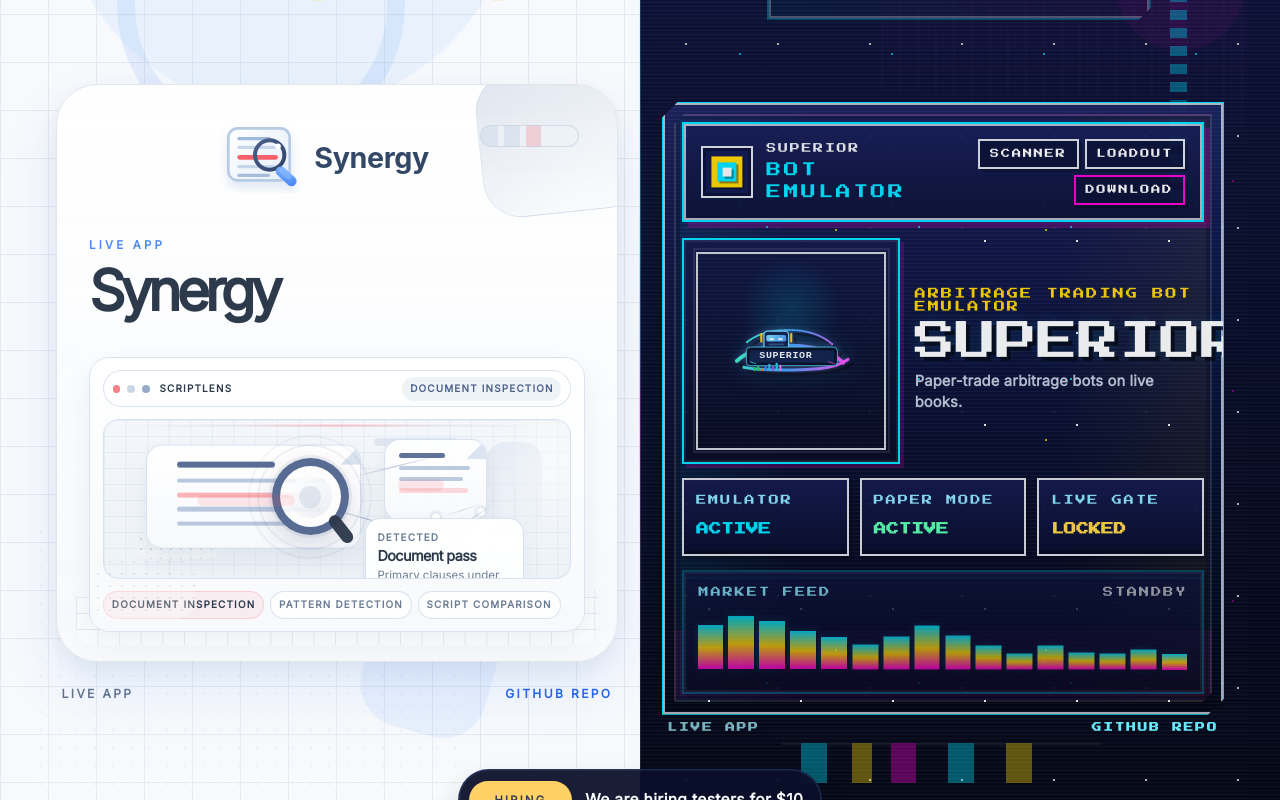
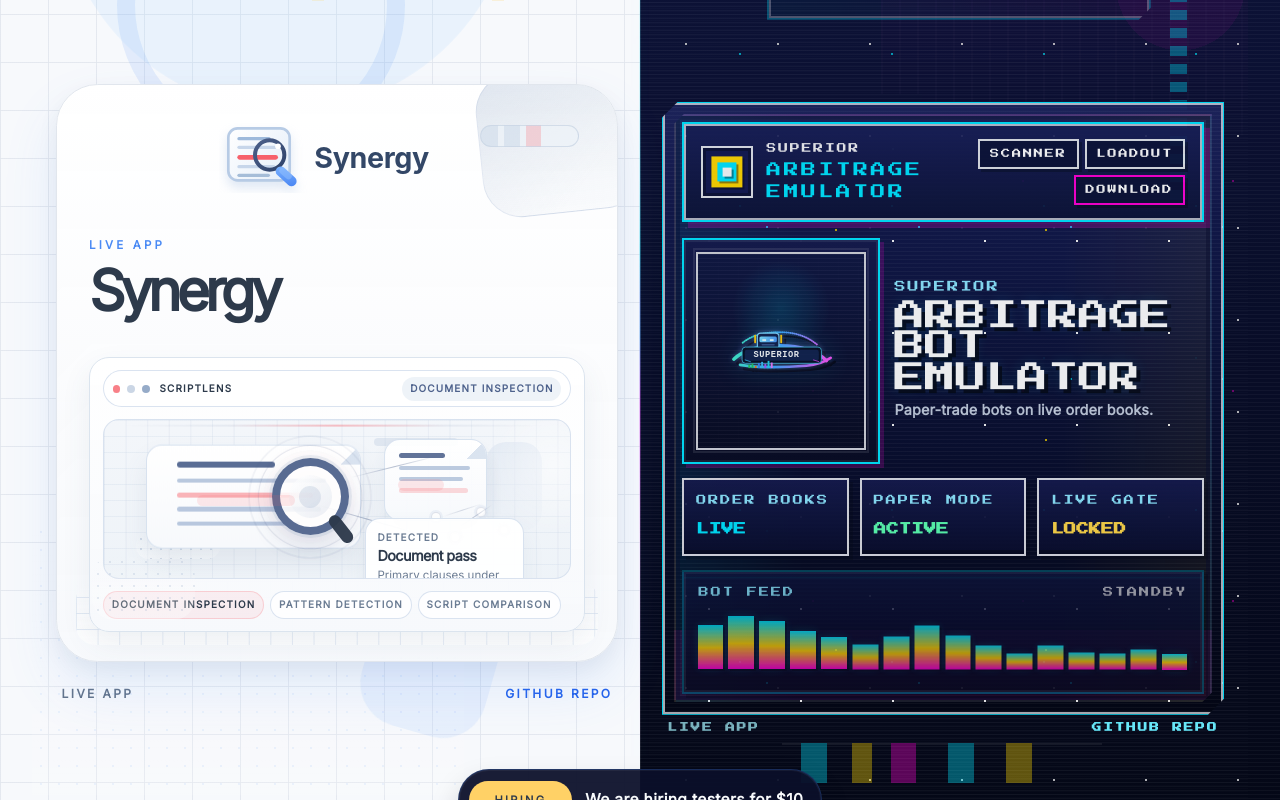
Before and after one commit to Zwin-ux/website, a Next.js app: page / in a window 1280 px wide. Shown: the part 450-1250 px from the top of the page. Built offline with nearby package versions, Linux system fonts and the light colour scheme.

Commit message:
Strengthen Superior product framing

```diff
--- a/app/page.tsx
+++ b/app/page.tsx
@@ -218,7 +218,9 @@ export default function Home() {
                       </span>
                       <span className="superior-card-brand-copy">
                         <span className="superior-card-brand-name">Superior</span>
-                        <span className="superior-card-brand-tag">Bot emulator</span>
+                        <span className="superior-card-brand-tag">
+                          Arbitrage emulator
+                        </span>
                       </span>
                     </div>
                     <div className="superior-card-nav">
@@ -240,21 +242,22 @@ export default function Home() {
                     </div>
 
                     <div className="product-card-copy superior-card-copy">
-                      <p className="superior-card-kicker">
-                        Arbitrage trading bot emulator
-                      </p>
+                      <p className="superior-card-kicker">Superior</p>
                       <h2 className="superior-card-title">
-                        <span>Superior</span>
+                        <span>Arbitrage bot</span>
+                        <span>emulator</span>
                       </h2>
                       <p className="superior-card-subtitle">
-                        Paper-trade arbitrage bots on live books.
+                        Paper-trade bots on live order books.
                       </p>
                     </div>
 
                     <div className="superior-card-scoreboard" aria-hidden>
                       <div className="superior-card-score-item">
-                        <span className="superior-card-score-label">Emulator</span>
-                        <strong>Active</strong>
+                        <span className="superior-card-score-label">
+                          Order books
+                        </span>
+                        <strong>Live</strong>
                       </div>
                       <div className="superior-card-score-item">
                         <span className="superior-card-score-label">Paper mode</span>
@@ -272,9 +275,9 @@ export default function Home() {
                       data-live={world === "superior"}
                     >
                       <div className="superior-card-signal-meta">
-                        <span className="superior-card-signal-label">Market feed</span>
+                        <span className="superior-card-signal-label">Bot feed</span>
                         <span className="superior-card-signal-status">
-                          {world === "superior" ? "Simulating" : "Standby"}
+                          {world === "superior" ? "Paper run" : "Standby"}
                         </span>
                       </div>
                       <div className="superior-card-signal-track">
--- a/styles/site.css
+++ b/styles/site.css
@@ -1855,7 +1855,7 @@
 
 .superior-card-stage {
   display: grid;
-  grid-template-columns: minmax(11.6rem, 0.86fr) minmax(0, 1.14fr);
+  grid-template-columns: minmax(10.8rem, 0.78fr) minmax(0, 1.22fr);
   gap: 0.9rem;
   align-items: stretch;
   flex: 1;
@@ -1913,12 +1913,12 @@
   display: flex;
   flex-direction: column;
   justify-content: center;
-  gap: 0.6rem;
+  gap: 0.5rem;
   min-height: 100%;
 }
 
 .superior-card-kicker {
-  color: #ffd700;
+  color: #8de8ff;
   font-size: 0.7rem;
   line-height: 1.15;
 }
@@ -1926,11 +1926,11 @@
 .superior-card-title {
   display: flex;
   flex-direction: column;
-  gap: 0;
+  gap: 0.14rem;
   color: #ffffff;
   font-family: var(--font-press-start), "Courier New", monospace;
-  font-size: clamp(1.95rem, 3.2vw, 2.75rem);
-  line-height: 0.94;
+  font-size: clamp(1.55rem, 2.4vw, 2.15rem);
+  line-height: 0.96;
   text-transform: uppercase;
   text-shadow:
     4px 4px 0 rgba(5, 9, 19, 0.78),
@@ -1943,7 +1943,8 @@
 
 .superior-card-subtitle {
   color: rgba(230, 241, 255, 0.84);
-  font-size: 0.92rem;
+  max-width: 18rem;
+  font-size: 0.9rem;
   font-weight: 600;
   letter-spacing: 0.01em;
   line-height: 1.45;
```
